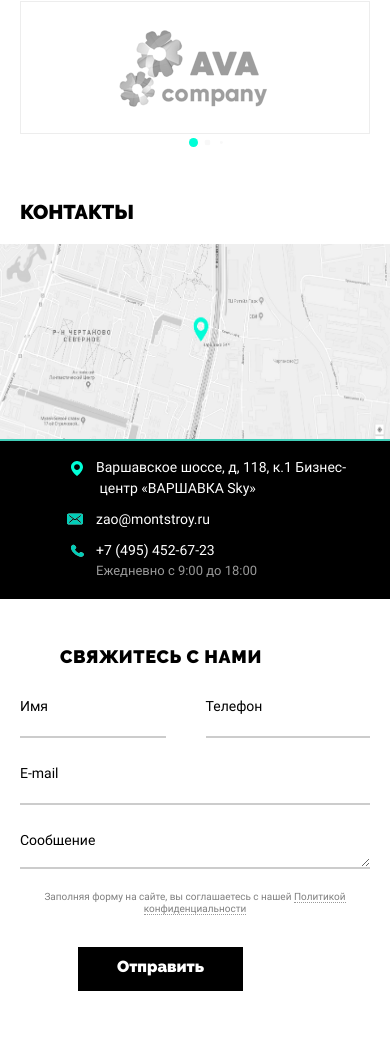
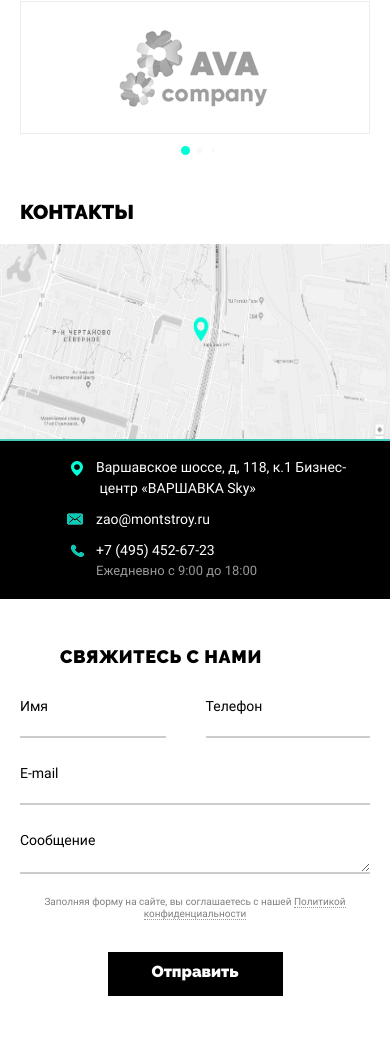
Before and after one commit to zirg3/Monstroy, a website: page source/index.html in a window 390 px wide. Shown: the part 2391-3439 px from the top of the page. Drawn offline with nearby package versions, Linux system fonts and the light colour scheme; files that its build step writes are made by us from their sources.

Commit message:
правка

```diff
--- a/source/sass/block/page-footer.scss
+++ b/source/sass/block/page-footer.scss
@@ -542,7 +542,7 @@
   }
 
   .page-footer__form-fields textarea {
-    margin-top: -5px;
+    margin-top: 0;
   }
 
   .page-footer__feedback form p {
@@ -550,7 +550,8 @@
   }
 
   .page-footer__feedback form button {
-    margin-left: 58px;
+    width: 50%;
+    margin: 0 auto;
   }
 
   .page-footer__logo p {
@@ -680,4 +681,10 @@
     top: 4px;
     background-repeat: no-repeat;
   }
+
+  .page-footer__feedback form {
+    width: 100%;
+    display: flex;
+    flex-direction: column;
+  }
 }
--- a/source/sass/block/swiper-pagination.scss
+++ b/source/sass/block/swiper-pagination.scss
@@ -27,5 +27,8 @@
 }
 
 @media (max-width: 767px) {
-
+  .swiper-pagination__cont {
+    top: 0px;
+    left: -8px;
+  }
 }
```
Also changed, not shown: build/css/style.min.css, 1 other file.
